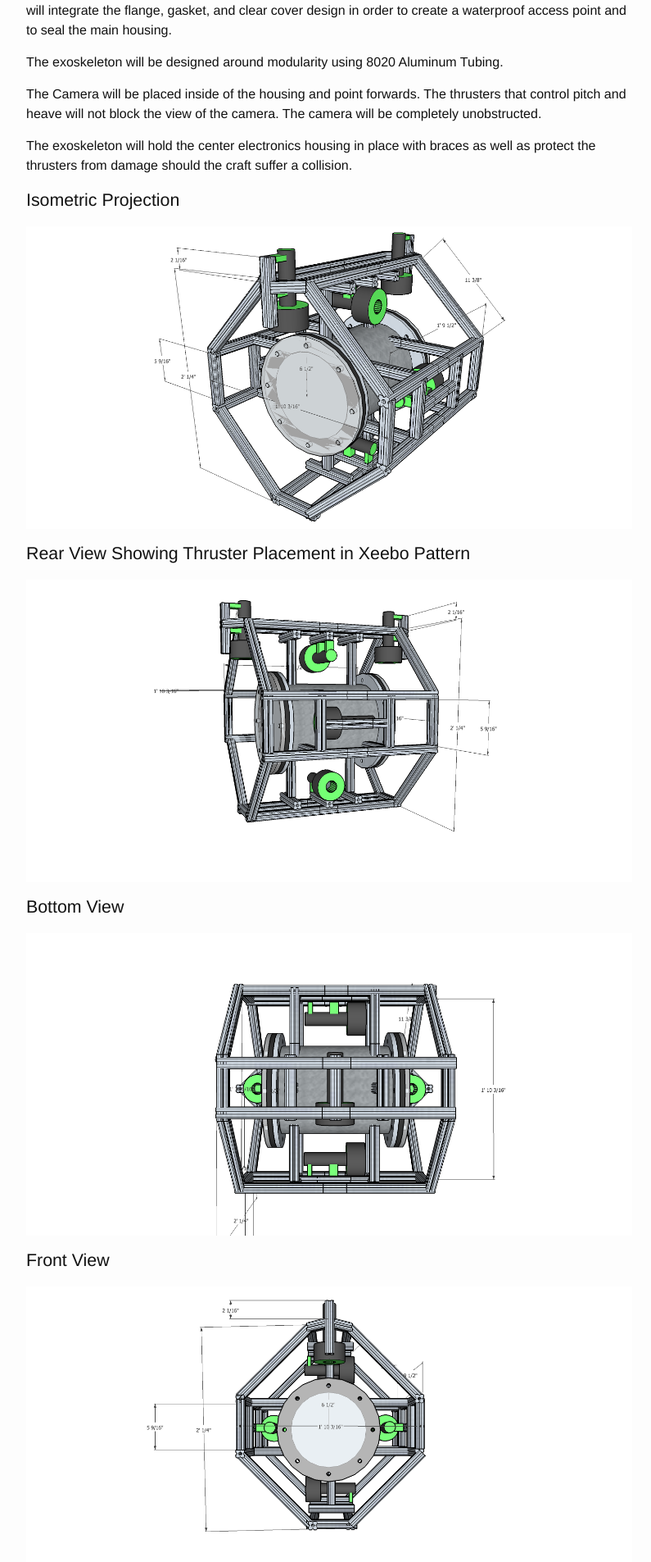
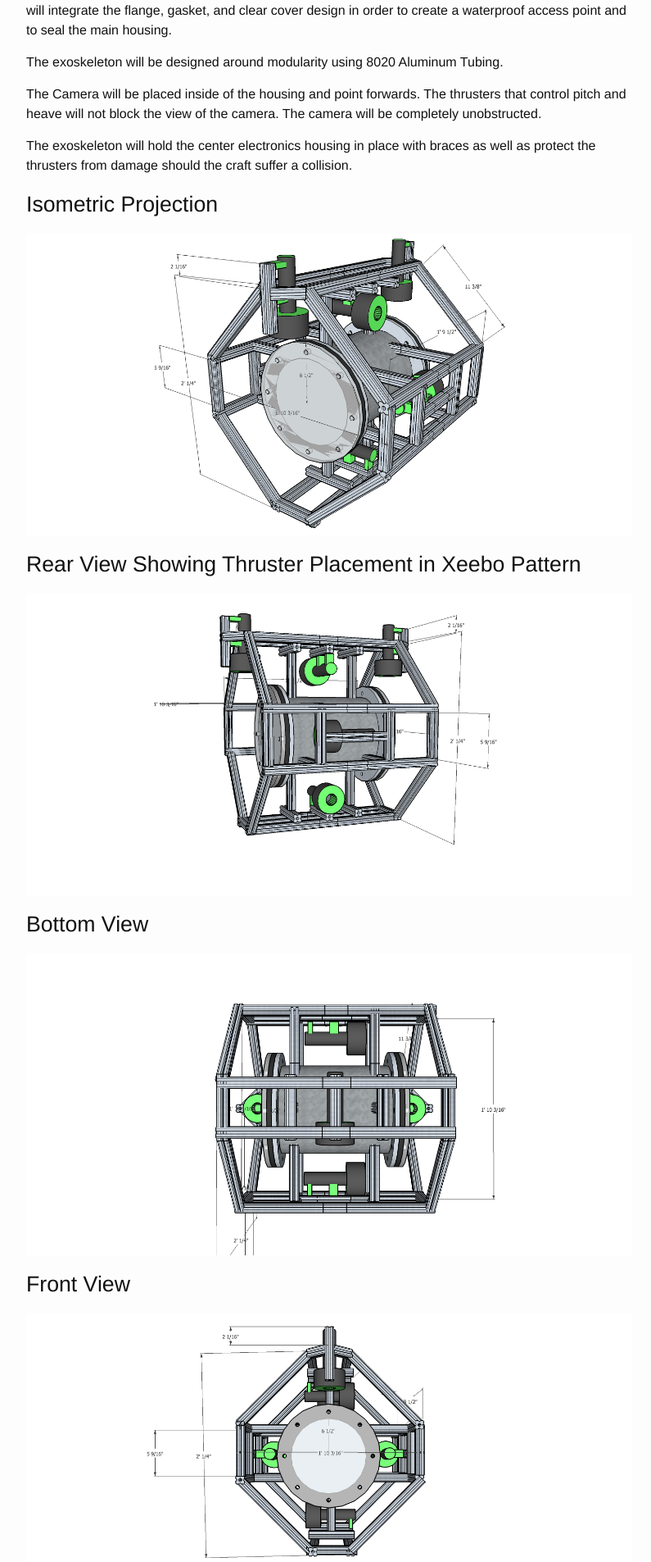
Before and after one commit to vartan/Xeebo, a Jekyll site: the page built from _posts/2015-02-20-weekly-report-5.md, in a window 1280 px wide. Shown: the part 2398-4303 px from the top of the page at 82% size, without its empty margins (238-1033 px from the left). Built offline with Jekyll 4.4.1, drawn with Linux system fonts in a browser that asks for light colours; comment, search, counter and statistics services are not loaded.

Commit message:
Sam done again again

```diff
--- a/_posts/2015-02-20-weekly-report-5.md
+++ b/_posts/2015-02-20-weekly-report-5.md
@@ -77,21 +77,21 @@ The Camera will be placed inside of the housing and point forwards. The thruster
 
 The exoskeleton will hold the center electronics housing in place with braces as well as protect the thrusters from damage should the craft suffer a collision.
 
-### Isometric Projection
+##Isometric Projection
 ![ZEEBO_STRUCTURE_PHOTO_1](/images/ZEEBO_STRUCTURE_PHOTO_1.png)
-### Rear View Showing Thruster Placement in Xeebo Pattern
+##Rear View Showing Thruster Placement in Xeebo Pattern
 ![ZEEBO_DESIGN_1_BACKSIDE](/images/ZEEBO_DESIGN_1_BACKSIDE.png)
-### Bottom View
+##Bottom View
 ![ZEEBO_DESIGN_1_BOTTOM](/images/ZEEBO_DESIGN_1_BOTTOM.png)
-### Front View
+##Front View
 ![ZEEBO_DESIGN_1_FRONT](/images/ZEEBO_DESIGN_1_FRONT.png)
-### Side View
+##Side View
 ![ZEEBO_DESIGN_1_SIDE](/images/ZEEBO_DESIGN_1_SIDE.png)
-### Top View
+##Top View
 ![ZEEBO_DESIGN_1_TOP](/images/ZEEBO_DESIGN_1_TOP.png)
-### Camera Unobstructed by Vertical  Thrusters
+##Camera Unobstructed by Vertical  Thrusters
 ![ZEEBO_DESIGN_FRONT_DETAIL](/images/ZEEBO_DESIGN_FRONT_DETAIL.png)
-### Underside Detail where Claw will be Mounted
+##Underside Detail where Claw will be Mounted
 ![ZEEBO_DESIGN_UNDERSIDE](/images/ZEEBO_DESIGN_UNDERSIDE.png)
 
 ---
```
